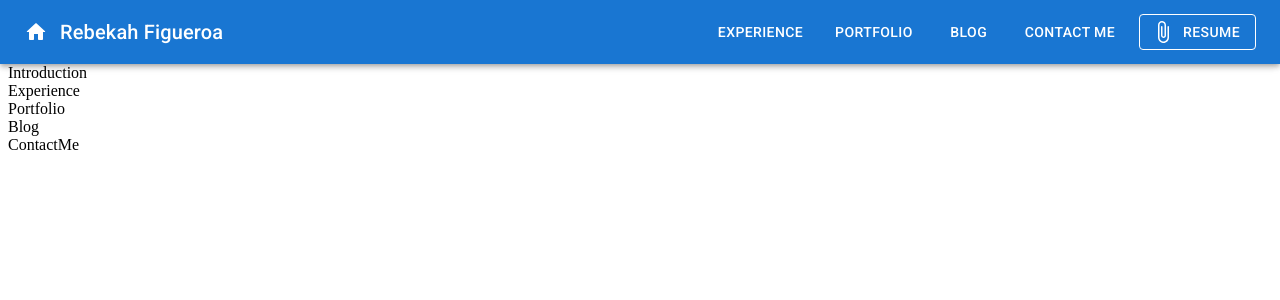
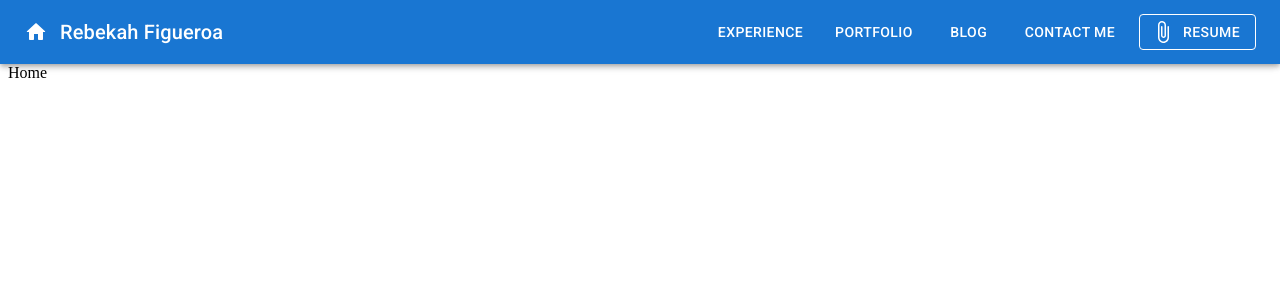
Before and after one commit to RebekahFigueroa/personal-website, a React (Create React App) app: page /home in a window 1280 px wide. Shown: the top 300 px of the page. Built offline with nearby package versions, Linux system fonts and the light colour scheme.

Commit message:
added the react routing for each page

```diff
--- a/package.json
+++ b/package.json
@@ -13,6 +13,7 @@
     "@testing-library/user-event": "^13.5.0",
     "react": "^18.2.0",
     "react-dom": "^18.2.0",
+    "react-router-dom": "^5.3.4",
     "react-scripts": "5.0.1",
     "web-vitals": "^2.1.4"
   },
--- a/src/App.js
+++ b/src/App.js
@@ -1,24 +1,38 @@
 import { Box } from "@mui/material";
 import React from "react";
+import { BrowserRouter, Redirect, Route, Switch } from "react-router-dom";
 import Blog from "./Blog/Blog";
 import ContactMe from "./ContactMe/ContatctMe";
 import Experience from "./Experience/Experience";
-import Introduction from "./Introduction/Introduction";
+import Home from "./Home/Home";
 import NavBar from "./NavBar/NavBar";
 import Portfolio from "./Portfolio/Portfolio";
 
 function App() {
   return (
-    <div>
+    <BrowserRouter>
       <NavBar />
       <Box sx={{ height: "calc(100vh - 64px)", marginTop: "64px" }}>
-        <Introduction />
-        <Experience />
-        <Portfolio />
-        <Blog />
-        <ContactMe />
+        <Switch>
+          <Route path="/home">
+            <Home />
+          </Route>
+          <Route path="/experience">
+            <Experience />
+          </Route>
+          <Route path="/portfolio">
+            <Portfolio />
+          </Route>
+          <Route path="/blog">
+            <Blog />
+          </Route>
+          <Route path="/contact-me">
+            <ContactMe />
+          </Route>
+          <Redirect from="/" to="/home" />
+        </Switch>
       </Box>
-    </div>
+    </BrowserRouter>
   );
 }
 
--- /dev/null
+++ b/src/Home/Home.js
@@ -0,0 +1,7 @@
+import React from "react";
+
+function Home() {
+  return <div>Home</div>;
+}
+
+export default Home;
--- a/src/Introduction/Introduction.js
+++ /dev/null
@@ -1,7 +0,0 @@
-import React from "react";
-
-function Introduction() {
-  return <div>Introduction</div>;
-}
-
-export default Introduction;
```
Also changed, not shown: 1 other file (tests, documents, lock files or other folders).
